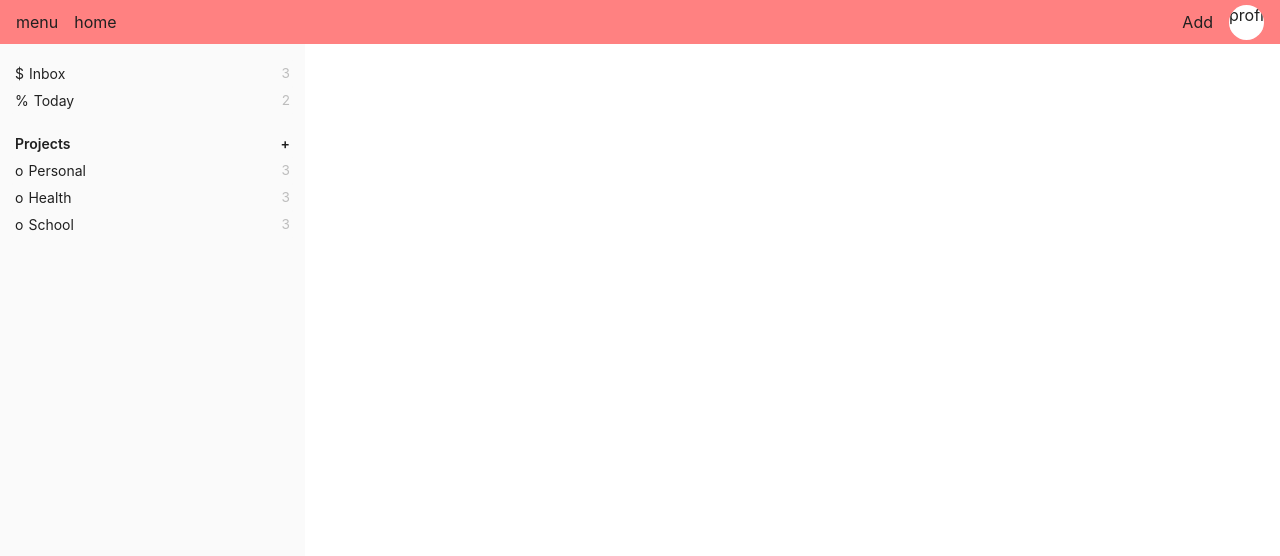
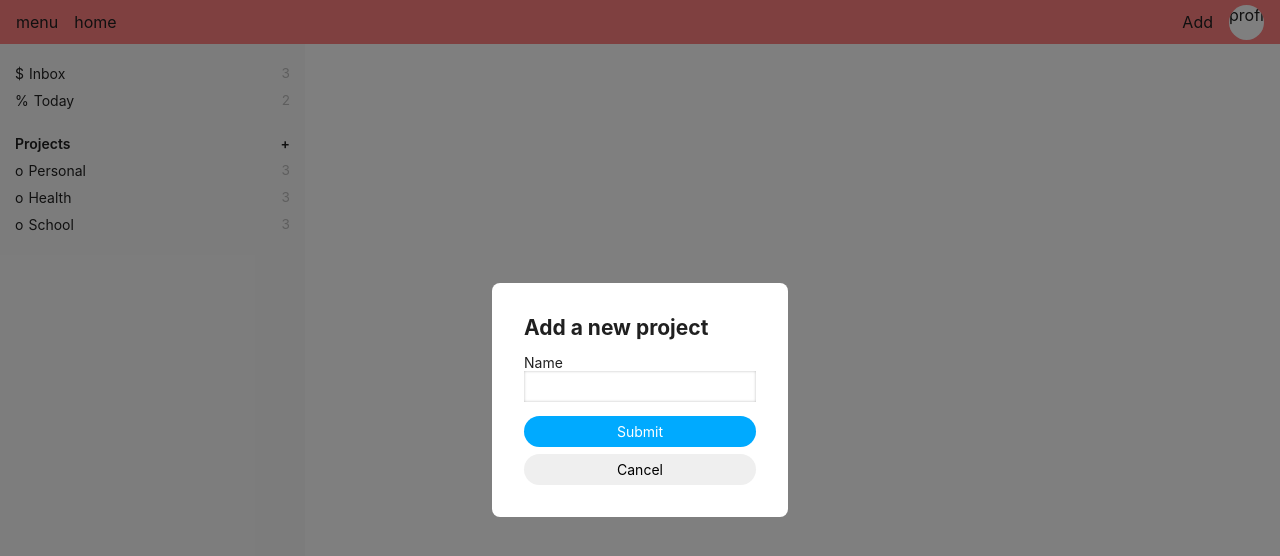
Before and after one commit to salvantjeff/todo-app, a React (Create React App) app in the folder todo-list-app/: page / in a window 1280 px wide. Shown: the top 556 px of the page. Built offline with nearby package versions, Linux system fonts and the light colour scheme.

Commit message:
Create add new project form

```diff
--- a/todo-list-app/src/App.js
+++ b/todo-list-app/src/App.js
@@ -10,6 +10,7 @@ import { v4 as uuidv4 } from 'uuid';
 import { BrowserRouter, Routes, Route } from 'react-router-dom';
 import ProjectsDetail from './components/ProjectsDetail/ProjectsDetail';
 import TodoSections from './components/TodoSections/TodoSections';
+import AddProjectForm from './components/Forms/AddProjectForm/AddProjectForm';
 
 function App() {
   const [projects, setProjects] = useState([
@@ -101,6 +102,7 @@ function App() {
           </main>
         </div>
       </BrowserRouter>
+      <AddProjectForm />
     </div>
   );
 }
--- /dev/null
+++ b/todo-list-app/src/components/Forms/AddProjectForm/AddProjectForm.css
@@ -0,0 +1,56 @@
+.project-form-overlay {
+    background-color: rgba(0, 0, 0, .5);
+    position: fixed;
+    top: 0;
+    bottom: 0;
+    right: 0;
+    left: 0;
+    z-index: 4;
+    display: flex;
+    justify-content: center;
+    align-items: center;
+}
+
+.project-form-wrapper {
+    position: absolute;
+}
+
+.add_project_popup {
+    background-color: white;
+    margin: auto;
+    border: none;
+    border-radius: 0.8em;
+}
+
+.add_project_form {
+    padding: 2rem;
+    display: grid;
+    gap: 1em;
+    background-color: #fff;
+    font-size: .875rem;
+    border-radius: .5rem;
+}
+
+#new_project_name {
+    box-shadow: inset 0 0 3px #bdbdbd;
+}
+
+.popup_buttons {
+    display: grid;
+    gap: 0.5em;
+    font-size: .875rem;
+}
+
+.popup_cancel {
+    padding: 0.5em 1em;
+    border-radius: 2em;
+    border: none;
+}
+
+.popup_submit {
+    padding: 0.5em 1em;
+    background-color: #00aaff;
+    color: white;
+    border-radius: 2em;
+    border: none;
+}
--- /dev/null
+++ b/todo-list-app/src/components/Forms/AddProjectForm/AddProjectForm.js
@@ -0,0 +1,27 @@
+import './AddProjectForm.css';
+
+function AddProjectForm() {
+    return (
+        <div className='project-form-overlay'>
+            <div className='project-form-wrapper'>
+            <form className="add_project_form" action="#">
+                <h2 className="popup_message">Add a new project</h2>
+                <div className="popup_name_input">
+                    <label htmlFor='new_project_name'>Name</label>
+                    <input
+                        id="new_project_name"
+                        name="new_project_name"
+                        type="text"
+                    />
+                </div>
+                <div className="popup_buttons">
+                    <button className="popup_submit" type="submit">Submit</button>
+                    <button className="popup_cancel" type='button'>Cancel</button>
+                    </div>
+            </form>
+            </div>
+        </div>
+    );
+};
+
+export default AddProjectForm;
--- a/todo-list-app/src/components/LeftSideMenu/LeftSideMenu.js
+++ b/todo-list-app/src/components/LeftSideMenu/LeftSideMenu.js
@@ -8,6 +8,10 @@ function LeftSideMenu({
     setProjects,
     todaysTodosCount
 }) {
+
+    function handleAddNewProject() {
+        console.log('Adding new project');
+    };
 
     return (
         <div className="left-side-menu__overlay">
```
